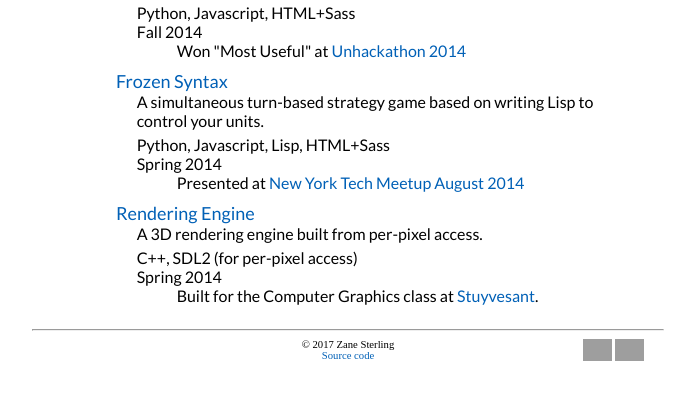
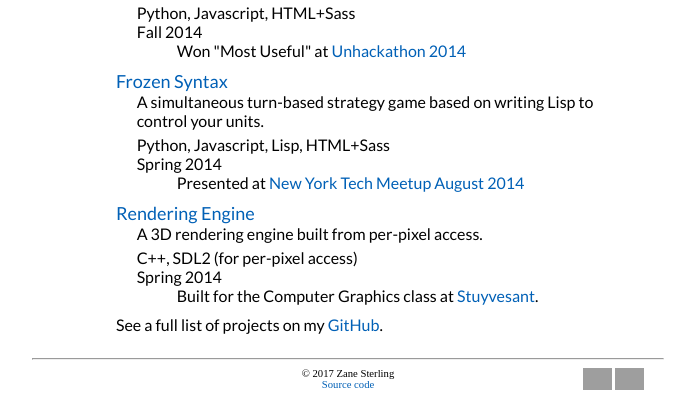
Before and after one commit to Shriken/zanesterling-io, a Django app: page / in a window 1280 px wide, after a click on "projects". Shown: the part 1323-1723 px from the top of the page, without its empty margins (292-987 px from the left). Before the commit the page ends 1684 px from the top, so only its background shows below. Run offline with Django 3.2, Linux system fonts and the light colour scheme; parts of the project's set-up code (start-up, migrations or seed data) failed here and were passed over; grey boxes are pictures that could not be loaded.

Commit message:
Link to my GitHub at the bottom of projects

```diff
--- a/info_page/templates/info_page/section-projects.html
+++ b/info_page/templates/info_page/section-projects.html
@@ -148,4 +148,8 @@
       <li>Built for the Computer Graphics class at <a href="http://stuy.enschool.org">Stuyvesant</a>.</li>
     </ul>
   </li>
+
+  <li>
+    See a full list of projects on my <a href="https://github.com/Shriken/">GitHub</a>.
+  </li>
 </ul>
```
